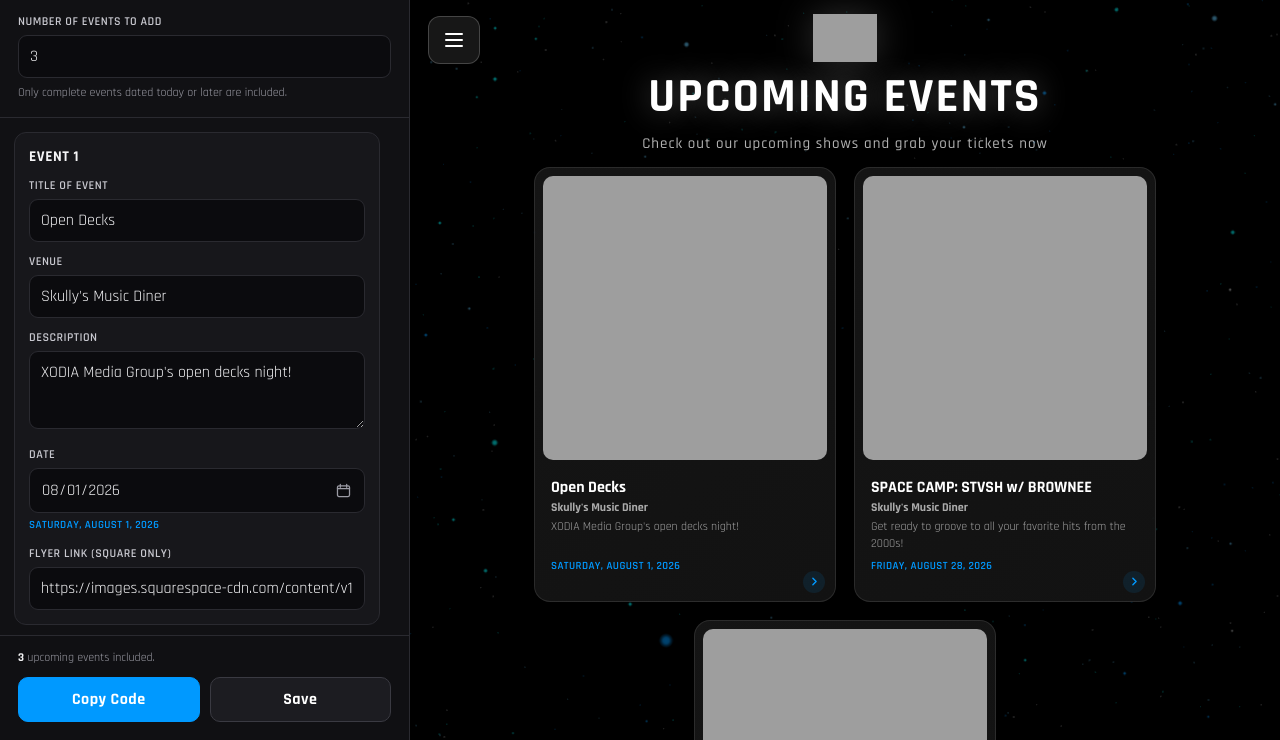
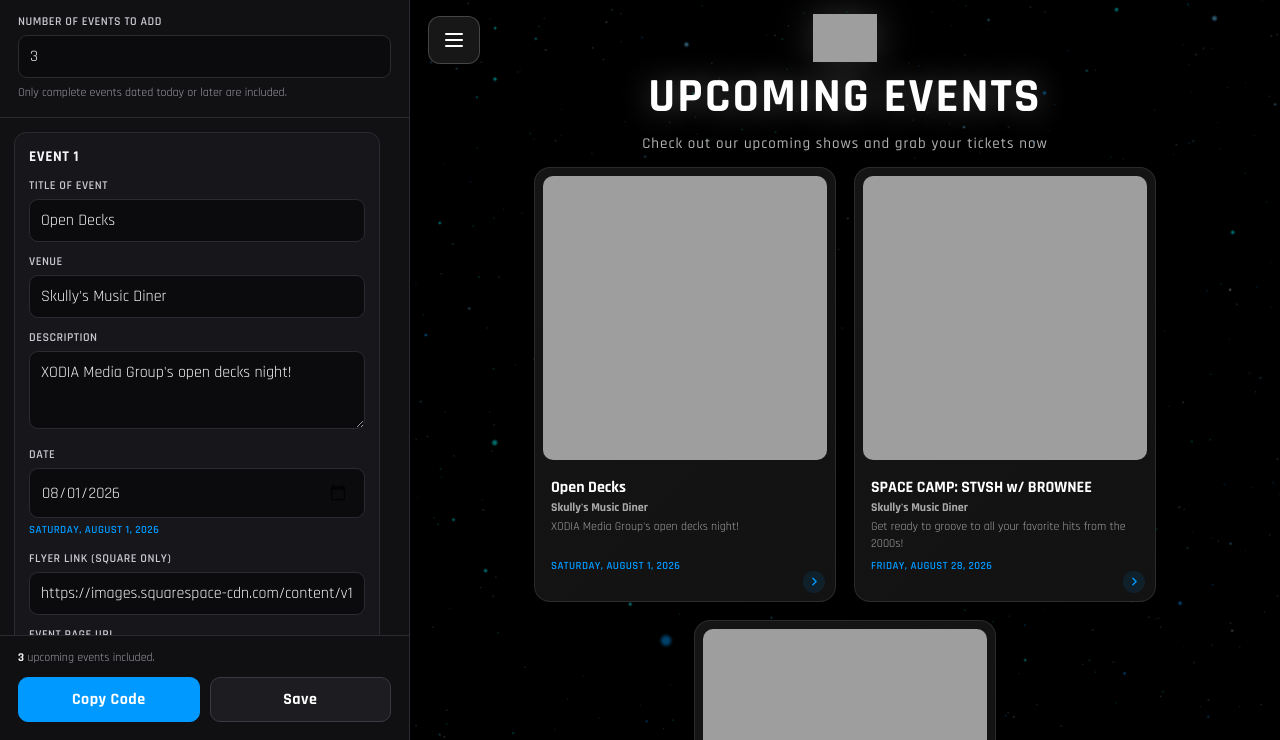
Before and after one commit to RaidenIV/upcoming-events-gen, a website with bundled scripts: page public/index.html in a window 1280 px wide. Shown: the part 60-800 px from the top of the page. Built offline with nearby package versions, Linux system fonts and the light colour scheme; files whose address does not match are found by name.

Commit message:
Add files via upload

```diff
--- a/public/css/upcoming-events.css
+++ b/public/css/upcoming-events.css
@@ -1,42 +1,25 @@
-input[type='date']::-webkit-calendar-picker-indicator {
-  width: 0;
-  height: 0;
-  margin: 0;
-  padding: 0;
-  opacity: 0;
-  pointer-events: none;
+.date-input-wrap { position: relative; }
+
+.date-input-wrap input[type='date'] {
+  color-scheme: dark;
+  padding-right: 12px;
 }
 
-.date-input-wrap { position: relative; }
-.date-input-wrap input { padding-right: 44px; }
-
-.calendar-button {
-  position: absolute;
-  top: 50%;
-  right: 6px;
-  display: flex;
-  align-items: center;
-  justify-content: center;
-  width: 32px;
-  height: 32px;
-  padding: 0;
-  border: 0;
-  border-radius: 7px;
-  background: transparent;
-  color: var(--muted);
+.date-input-wrap input[type='date']::-webkit-calendar-picker-indicator {
+  width: 18px;
+  height: 18px;
+  margin: 0;
+  padding: 5px;
+  border-radius: 6px;
+  opacity: 0.78;
   cursor: pointer;
-  transform: translateY(-50%);
-  transition: color 0.16s ease, background 0.16s ease;
+  filter: invert(1) brightness(0.85);
 }
 
-.calendar-button:hover,
-.calendar-button:focus-visible {
-  background: var(--accent-soft);
-  color: var(--accent);
-  outline: none;
+.date-input-wrap input[type='date']::-webkit-calendar-picker-indicator:hover {
+  background-color: rgba(0, 153, 255, 0.12);
+  opacity: 1;
 }
-
-.calendar-button svg { width: 17px; height: 17px; }
 
 .event-editors {
   flex: 1;
--- a/public/js/upcoming-events.js
+++ b/public/js/upcoming-events.js
@@ -12,23 +12,32 @@ const REFERENCE_EVENTS = [
     venue: "Skully's Music Diner",
     description: "XODIA Media Group's open decks night!",
     date: "2026-08-01",
-    flyer: "https://images.squarespace-cdn.com/content/v1/681ea18dd168a935c26295bd/e468c405-d0c2-4cfc-a269-71c257f0bab9/Square.jpg?format=500w"
+    flyer: "https://images.squarespace-cdn.com/content/v1/681ea18dd168a935c26295bd/e468c405-d0c2-4cfc-a269-71c257f0bab9/Square.jpg?format=500w",
+    url: "/opendecks"
   },
   {
     title: "SPACE CAMP: STVSH w/ BROWNEE",
     venue: "Skully's Music Diner",
     description: "Get ready to groove to all your favorite hits from the 2000s!",
     date: "2026-08-28",
-    flyer: "https://images.squarespace-cdn.com/content/v1/681ea18dd168a935c26295bd/ea6c3dbf-6f7b-489b-8d62-b1ef598777d9/STVSH+2026+%5Bsquare%5D.jpg?format=500w"
+    flyer: "https://images.squarespace-cdn.com/content/v1/681ea18dd168a935c26295bd/ea6c3dbf-6f7b-489b-8d62-b1ef598777d9/STVSH+2026+%5Bsquare%5D.jpg?format=500w",
+    url: "/stvsh"
   },
   {
     title: "SPACE CAMP: FREAKY",
     venue: "Skully's Music Diner",
     description: "FREAKY returns to Columbus with his RESURRECTION Tour on October 3rd!",
     date: "2026-10-03",
-    flyer: "https://images.squarespace-cdn.com/content/v1/681ea18dd168a935c26295bd/12bcf334-737c-4772-b93f-3757852c6ca4/Freaky+-++Res+Tour+Admat+SQUARE.jpg?format=500w"
+    flyer: "https://images.squarespace-cdn.com/content/v1/681ea18dd168a935c26295bd/12bcf334-737c-4772-b93f-3757852c6ca4/Freaky+-++Res+Tour+Admat+SQUARE.jpg?format=500w",
+    url: "/freaky"
   }
 ];
+
+const LEGACY_EVENT_URLS = {
+  "Open Decks": "/opendecks",
+  "SPACE CAMP: STVSH w/ BROWNEE": "/stvsh",
+  "SPACE CAMP: FREAKY": "/freaky"
+};
 
 const eventCountInput = document.getElementById("eventCount");
 const eventEditors = document.getElementById("eventEditors");
@@ -47,7 +56,8 @@ function cloneEvent(event = {}) {
     venue: String(event.venue || ""),
     description: String(event.description || ""),
     date: String(event.date || ""),
-    flyer: String(event.flyer || "")
+    flyer: String(event.flyer || ""),
+    url: String(event.url || event.href || LEGACY_EVENT_URLS[String(event.title || "")] || "")
   };
 }
 
@@ -113,6 +123,13 @@ function isValidHttpUrl(value) {
   }
 }
 
+function isValidEventHref(value) {
+  const href = String(value || "").trim();
+  if (!href) return false;
+  if (href.startsWith("/") || href.startsWith("#")) return true;
+  return isValidHttpUrl(href);
+}
+
 function eventIsComplete(event) {
   return Boolean(
     event.title.trim() &&
@@ -120,7 +137,9 @@ function eventIsComplete(event) {
     event.description.trim() &&
     event.date &&
     event.flyer.trim() &&
-    isValidHttpUrl(event.flyer.trim())
+    isValidHttpUrl(event.flyer.trim()) &&
+    event.url.trim() &&
+    isValidEventHref(event.url.trim())
   );
 }
 
@@ -164,13 +183,7 @@ function editorMarkup(event, index) {
       <div class="field-group">
         <label for="event-date-${index}">Date</label>
         <div class="date-input-wrap">
-          <input id="event-date-${index}" data-field="date" type="date" value="${escapeHtml(event.date)}" />
-          <button class="calendar-button" type="button" data-calendar-for="event-date-${index}" aria-label="Open calendar for Event ${index + 1}">
-            <svg viewBox="0 0 24 24" aria-hidden="true" focusable="false">
-              <rect x="3.5" y="5.5" width="17" height="15" rx="2" fill="none" stroke="currentColor" stroke-width="1.8"></rect>
-              <path d="M7.5 3.5v4M16.5 3.5v4M3.5 9.5h17" fill="none" stroke="currentColor" stroke-linecap="round" stroke-width="1.8"></path>
-            </svg>
-          </button>
+          <input id="event-date-${index}" data-field="date" type="date" value="${escapeHtml(event.date)}" aria-label="Event ${index + 1} date" />
         </div>
         <div class="date-preview">${escapeHtml(formattedDate)}</div>
       </div>
@@ -178,6 +191,11 @@ function editorMarkup(event, index) {
       <div class="field-group">
         <label for="event-flyer-${index}">Flyer Link (Square Only)</label>
         <input id="event-flyer-${index}" data-field="flyer" type="url" value="${escapeHtml(event.flyer)}" placeholder="https://.../square-flyer.jpg" />
+      </div>
+
+      <div class="field-group">
+        <label for="event-url-${index}">Event Page URL</label>
+        <input id="event-url-${index}" data-field="url" type="text" inputmode="url" autocomplete="url" value="${escapeHtml(event.url)}" placeholder="/event-page or https://..." />
       </div>
     </section>`;
 }
@@ -233,10 +251,11 @@ function eventCardMarkup(event) {
   const description = escapeHtml(event.description.trim());
   const date = escapeHtml(formatEventDate(event.date));
   const flyer = escapeHtml(event.flyer.trim());
+  const href = escapeHtml(event.url.trim());
   const dateKey = escapeHtml(event.date);
 
   return `
-  <article class="event-card" data-event-date="${dateKey}">
+  <a class="event-card" href="${href}" data-event-date="${dateKey}">
    <div class="event-card-bg"></div>
    <div class="event-flyer">
     <img src="${flyer}" alt="${title} flyer" />
@@ -253,7 +272,7 @@ function eventCardMarkup(event) {
     </div>
    </div>
    <div class="event-card-shine"></div>
-  </article>`;
+  </a>`;
 }
 
 function buildGeneratedPage(validEvents) {
@@ -319,22 +338,6 @@ function refreshGeneratedPageNow() {
   renderPreview(generatedCode, { force: true });
   updateStatus(validEvents);
   return validEvents;
-}
-
-function openCalendar(button) {
-  const input = document.getElementById(button.dataset.calendarFor);
-  if (!input) return;
-
-  input.focus({ preventScroll: true });
-  if (typeof input.showPicker === "function") {
-    try {
-      input.showPicker();
-      return;
-    } catch (error) {
-      console.warn("The browser could not open the date picker directly.", error);
-    }
-  }
-  input.click();
 }
 
 async function saveGeneratedPage() {
@@ -404,10 +407,6 @@ async function copyGeneratedCode() {
 eventCountInput.addEventListener("change", () => resizeEventList(eventCountInput.value));
 eventEditors.addEventListener("input", handleEditorInput);
 eventEditors.addEventListener("change", handleEditorInput);
-eventEditors.addEventListener("click", (event) => {
-  const calendarButton = event.target.closest(".calendar-button");
-  if (calendarButton) openCalendar(calendarButton);
-});
 copyCodeButton.addEventListener("click", copyGeneratedCode);
 savePageButton.addEventListener("click", saveGeneratedPage);
 
```
